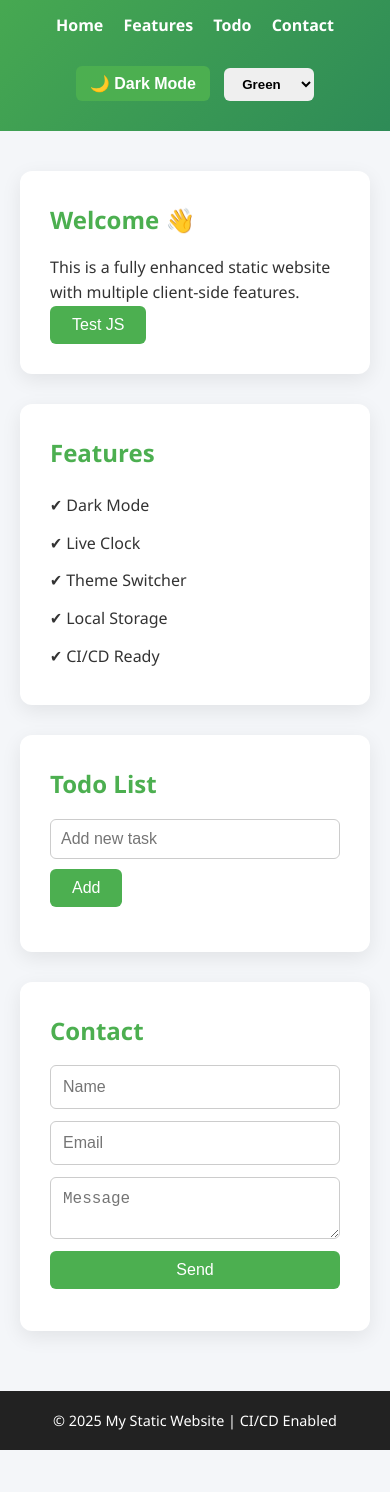
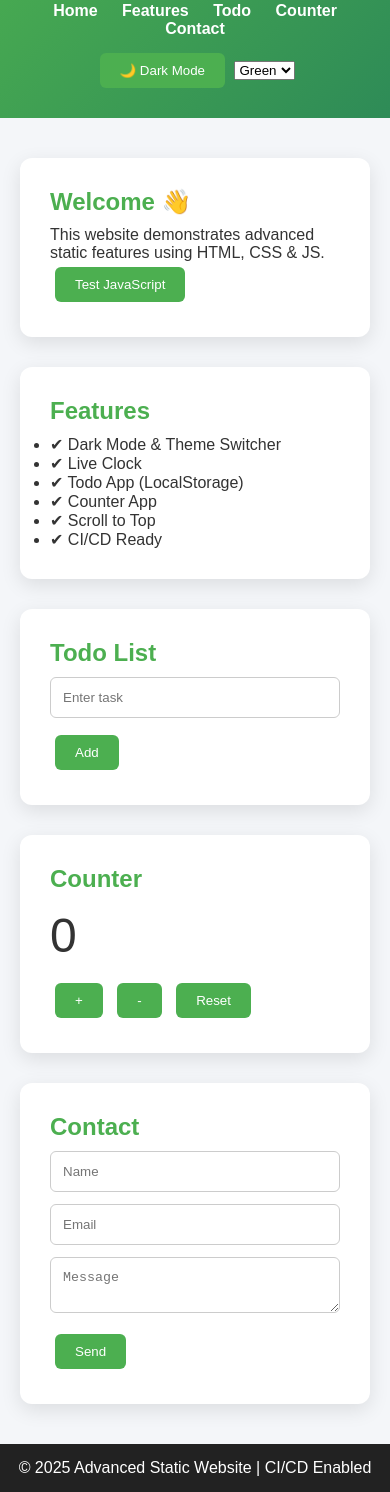
Before and after one commit to EngineerMuhammadKhalid/ci-cd-test, a plain HTML site: page index.html in a window 390 px wide. Shown: the part 115-1607 px from the top of the page. Before the commit the page ends 1565 px from the top, so only its background shows below. Drawn offline with Linux system fonts and the light colour scheme.

Commit message:
new udpates

```diff
--- a/index.html
+++ b/index.html
@@ -3,20 +3,21 @@
 <head>
     <meta charset="UTF-8">
     <meta name="viewport" content="width=device-width, initial-scale=1.0">
-    <title>My Static Website</title>
+    <title>Advanced Static Website</title>
     <link rel="stylesheet" href="style.css">
 </head>
 <body>
 
-<!-- ================= HEADER ================= -->
+<!-- HEADER -->
 <header>
-    <h1>My Static Website</h1>
+    <h1>Advanced Static Website</h1>
     <p id="clock"></p>
 
     <nav>
         <a href="#home">Home</a>
         <a href="#features">Features</a>
         <a href="#todo">Todo</a>
+        <a href="#counter">Counter</a>
         <a href="#contact">Contact</a>
     </nav>
 
@@ -30,14 +31,14 @@
     </div>
 </header>
 
-<!-- ================= MAIN ================= -->
+<!-- MAIN -->
 <main>
 
     <!-- HOME -->
     <section id="home" class="card">
         <h2>Welcome 👋</h2>
-        <p>This is a fully enhanced static website with multiple client-side features.</p>
-        <button onclick="changeMessage()">Test JS</button>
+        <p>This website demonstrates advanced static features using HTML, CSS & JS.</p>
+        <button onclick="showAlert()">Test JavaScript</button>
         <p id="dynamic-text"></p>
     </section>
 
@@ -45,28 +46,38 @@
     <section id="features" class="card">
         <h2>Features</h2>
         <ul>
-            <li>✔ Dark Mode</li>
+            <li>✔ Dark Mode & Theme Switcher</li>
             <li>✔ Live Clock</li>
-            <li>✔ Theme Switcher</li>
-            <li>✔ Local Storage</li>
+            <li>✔ Todo App (LocalStorage)</li>
+            <li>✔ Counter App</li>
+            <li>✔ Scroll to Top</li>
             <li>✔ CI/CD Ready</li>
         </ul>
     </section>
 
-    <!-- TODO APP -->
+    <!-- TODO -->
     <section id="todo" class="card">
         <h2>Todo List</h2>
-        <input id="todo-input" placeholder="Add new task">
+        <input id="todo-input" placeholder="Enter task">
         <button onclick="addTodo()">Add</button>
         <ul id="todo-list"></ul>
+    </section>
+
+    <!-- COUNTER -->
+    <section id="counter" class="card">
+        <h2>Counter</h2>
+        <p id="count">0</p>
+        <button onclick="increment()">+</button>
+        <button onclick="decrement()">-</button>
+        <button onclick="resetCounter()">Reset</button>
     </section>
 
     <!-- CONTACT -->
     <section id="contact" class="card">
         <h2>Contact</h2>
         <form onsubmit="submitForm(event)">
-            <input type="text" id="name" placeholder="Name" required>
-            <input type="email" id="email" placeholder="Email" required>
+            <input id="name" placeholder="Name" required>
+            <input id="email" type="email" placeholder="Email" required>
             <textarea id="message" placeholder="Message" required></textarea>
             <button type="submit">Send</button>
         </form>
@@ -75,12 +86,10 @@
 
 </main>
 
-<!-- ================= FOOTER ================= -->
 <footer>
-    <p>© 2025 My Static Website | CI/CD Enabled</p>
+    <p>© 2025 Advanced Static Website | CI/CD Enabled</p>
 </footer>
 
-<!-- Scroll To Top -->
 <button id="scrollTopBtn" onclick="scrollToTop()">⬆</button>
 
 <script src="script.js"></script>
--- a/script.js
+++ b/script.js
@@ -1,34 +1,34 @@
-/* ================= BASIC ================= */
-function changeMessage() {
-    document.getElementById("dynamic-text").innerText =
-        "✅ JavaScript functions are working!";
-}
-
-/* ================= CLOCK ================= */
+/* CLOCK */
 setInterval(() => {
     document.getElementById("clock").innerText =
         new Date().toLocaleTimeString();
 }, 1000);
 
-/* ================= DARK MODE ================= */
+/* ALERT */
+function showAlert() {
+    document.getElementById("dynamic-text").innerText =
+        "✅ JavaScript is working perfectly!";
+}
+
+/* DARK MODE */
 function toggleDarkMode() {
     document.body.classList.toggle("dark");
 }
 
-/* ================= THEME SWITCHER ================= */
+/* THEME */
 function changeTheme(theme) {
     document.body.setAttribute("data-theme", theme);
 }
 
-/* ================= TODO LIST ================= */
+/* TODO */
 let todos = JSON.parse(localStorage.getItem("todos")) || [];
 
 function renderTodos() {
     const list = document.getElementById("todo-list");
     list.innerHTML = "";
-    todos.forEach((todo, index) => {
+    todos.forEach((t, i) => {
         const li = document.createElement("li");
-        li.innerHTML = `${todo} <button onclick="removeTodo(${index})">❌</button>`;
+        li.innerHTML = `${t} <button onclick="removeTodo(${i})">❌</button>`;
         list.appendChild(li);
     });
     localStorage.setItem("todos", JSON.stringify(todos));
@@ -36,27 +36,40 @@ function renderTodos() {
 
 function addTodo() {
     const input = document.getElementById("todo-input");
-    if (input.value.trim() !== "") {
+    if (input.value.trim()) {
         todos.push(input.value);
         input.value = "";
         renderTodos();
     }
 }
 
-function removeTodo(index) {
-    todos.splice(index, 1);
+function removeTodo(i) {
+    todos.splice(i, 1);
     renderTodos();
 }
 renderTodos();
 
-/* ================= FORM ================= */
+/* COUNTER */
+let count = 0;
+function increment() {
+    document.getElementById("count").innerText = ++count;
+}
+function decrement() {
+    document.getElementById("count").innerText = --count;
+}
+function resetCounter() {
+    count = 0;
+    document.getElementById("count").innerText = count;
+}
+
+/* FORM */
 function submitForm(e) {
     e.preventDefault();
     document.getElementById("form-message").innerText =
         "📨 Message sent successfully!";
 }
 
-/* ================= SCROLL TO TOP ================= */
+/* SCROLL TOP */
 window.onscroll = () => {
     document.getElementById("scrollTopBtn").style.display =
         window.scrollY > 300 ? "block" : "none";
--- a/style.css
+++ b/style.css
@@ -1,269 +1,138 @@
-/* =====================================
-   CSS VARIABLES (THEMES)
-===================================== */
+/* VARIABLES */
 :root {
     --primary: #4CAF50;
     --secondary: #2e8b57;
     --bg: #f4f6f9;
-    --card-bg: #ffffff;
+    --card: #ffffff;
     --text: #333;
-    --footer-bg: #222;
 }
 
-/* Theme Variants */
+/* THEMES */
 body[data-theme="blue"] {
     --primary: #2196F3;
     --secondary: #1565C0;
 }
-
 body[data-theme="purple"] {
     --primary: #9C27B0;
     --secondary: #6A1B9A;
 }
 
-/* Dark Mode */
+/* DARK MODE */
 body.dark {
     --bg: #121212;
-    --card-bg: #1e1e1e;
+    --card: #1e1e1e;
     --text: #e0e0e0;
-    --footer-bg: #000;
 }
 
-/* =====================================
-   RESET
-===================================== */
+/* RESET */
 * {
     margin: 0;
     padding: 0;
     box-sizing: border-box;
 }
 
-/* =====================================
-   BODY
-===================================== */
+/* BODY */
 body {
-    font-family: "Segoe UI", Tahoma, Geneva, Verdana, sans-serif;
-    background-color: var(--bg);
+    font-family: Arial, Helvetica, sans-serif;
+    background: var(--bg);
     color: var(--text);
-    line-height: 1.6;
-    transition: background-color 0.3s ease, color 0.3s ease;
+    transition: 0.3s;
 }
 
-/* =====================================
-   HEADER
-===================================== */
+/* HEADER */
 header {
     background: linear-gradient(135deg, var(--primary), var(--secondary));
-    color: #fff;
+    color: white;
     text-align: center;
-    padding: 25px 20px;
-}
-
-header h1 {
-    font-size: 2.3rem;
-}
-
-#clock {
-    margin-top: 8px;
-    font-size: 1rem;
-    opacity: 0.9;
-}
-
-/* Navigation */
-nav {
-    margin-top: 15px;
+    padding: 25px;
 }
 
 nav a {
-    color: #fff;
-    margin: 0 15px;
+    color: white;
+    margin: 0 10px;
     text-decoration: none;
-    font-weight: 600;
-    transition: opacity 0.3s ease;
+    font-weight: bold;
 }
 
-nav a:hover {
-    opacity: 0.8;
+.header-actions {
+    margin-top: 10px;
 }
 
-/* Header Buttons */
-.header-actions {
-    margin-top: 15px;
-}
-
-.header-actions button,
-.header-actions select {
-    margin: 5px;
-    padding: 8px 14px;
-    border-radius: 6px;
-    border: none;
-    cursor: pointer;
-    font-weight: 600;
-}
-
-/* =====================================
-   MAIN
-===================================== */
+/* MAIN */
 main {
     max-width: 1100px;
     margin: 40px auto;
     padding: 0 20px;
 }
 
-/* =====================================
-   CARD SECTIONS
-===================================== */
+/* CARD */
 .card {
-    background-color: var(--card-bg);
+    background: var(--card);
     padding: 30px;
     margin-bottom: 30px;
     border-radius: 12px;
-    box-shadow: 0 6px 20px rgba(0, 0, 0, 0.08);
-    transition: transform 0.3s ease, box-shadow 0.3s ease;
-}
-
-.card:hover {
-    transform: translateY(-5px);
-    box-shadow: 0 10px 28px rgba(0, 0, 0, 0.15);
+    box-shadow: 0 6px 20px rgba(0,0,0,0.1);
 }
 
 .card h2 {
-    margin-bottom: 15px;
     color: var(--primary);
+    margin-bottom: 10px;
 }
 
-/* =====================================
-   BUTTONS
-===================================== */
+/* BUTTONS */
 button {
-    background-color: var(--primary);
+    background: var(--primary);
     color: white;
     border: none;
-    padding: 10px 22px;
+    padding: 10px 20px;
+    margin: 5px;
     border-radius: 6px;
     cursor: pointer;
-    font-size: 1rem;
-    transition: background-color 0.3s ease, transform 0.2s ease;
 }
 
 button:hover {
-    background-color: var(--secondary);
-    transform: scale(1.05);
+    background: var(--secondary);
 }
 
-/* =====================================
-   FEATURE LIST
-===================================== */
-#features ul {
-    margin-top: 10px;
-    list-style: none;
-}
-
-#features li {
-    padding: 6px 0;
-    font-weight: 500;
-}
-
-/* =====================================
-   TODO LIST
-===================================== */
-#todo input {
+/* TODO */
+#todo-list li {
+    background: rgba(0,0,0,0.05);
+    margin: 8px 0;
     padding: 10px;
-    width: 65%;
-    border-radius: 6px;
-    border: 1px solid #ccc;
-    margin-right: 8px;
-}
-
-#todo ul {
-    margin-top: 15px;
-    list-style: none;
-}
-
-#todo li {
-    background: rgba(0, 0, 0, 0.05);
-    padding: 10px;
-    margin-bottom: 8px;
     border-radius: 6px;
     display: flex;
     justify-content: space-between;
-    align-items: center;
 }
 
-/* =====================================
-   FORM
-===================================== */
-form {
-    max-width: 450px;
-    display: flex;
-    flex-direction: column;
+/* COUNTER */
+#count {
+    font-size: 3rem;
+    margin: 15px 0;
 }
 
-input,
-textarea {
+/* FORM */
+input, textarea {
+    width: 100%;
     padding: 12px;
     margin-bottom: 12px;
     border-radius: 6px;
     border: 1px solid #ccc;
-    font-size: 1rem;
 }
 
-input:focus,
-textarea:focus {
-    outline: none;
-    border-color: var(--primary);
+/* FOOTER */
+footer {
+    background: #222;
+    color: white;
+    text-align: center;
+    padding: 15px;
 }
 
-/* Form message */
-#form-message {
-    margin-top: 12px;
-    font-weight: 600;
-    color: var(--primary);
-}
-
-/* =====================================
-   FOOTER
-===================================== */
-footer {
-    background-color: var(--footer-bg);
-    color: #fff;
-    text-align: center;
-    padding: 18px 0;
-    margin-top: 60px;
-    font-size: 0.9rem;
-}
-
-/* =====================================
-   SCROLL TO TOP BUTTON
-===================================== */
+/* SCROLL TOP */
 #scrollTopBtn {
     position: fixed;
     bottom: 30px;
     right: 30px;
-    background-color: var(--primary);
-    color: #fff;
+    display: none;
     border-radius: 50%;
-    padding: 12px 16px;
-    font-size: 18px;
-    display: none;
-    box-shadow: 0 4px 10px rgba(0, 0, 0, 0.3);
+    padding: 12px 15px;
 }
-
-/* =====================================
-   RESPONSIVE DESIGN
-===================================== */
-@media (max-width: 768px) {
-    nav a {
-        display: inline-block;
-        margin: 8px;
-    }
-
-    header h1 {
-        font-size: 1.8rem;
-    }
-
-    #todo input {
-        width: 100%;
-        margin-bottom: 10px;
-    }
-}
```
